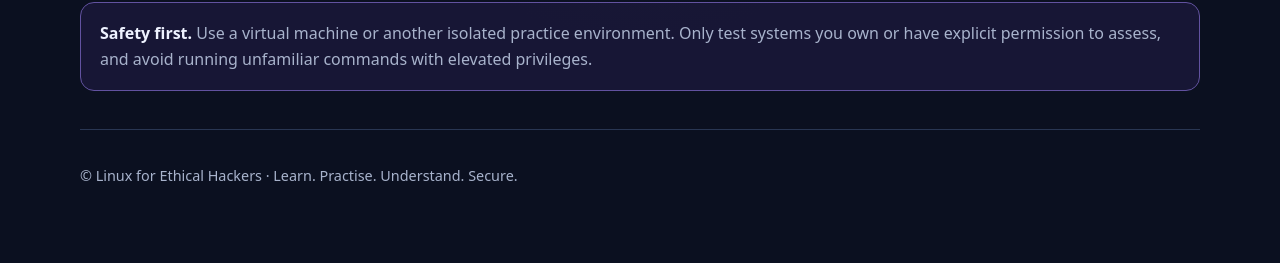
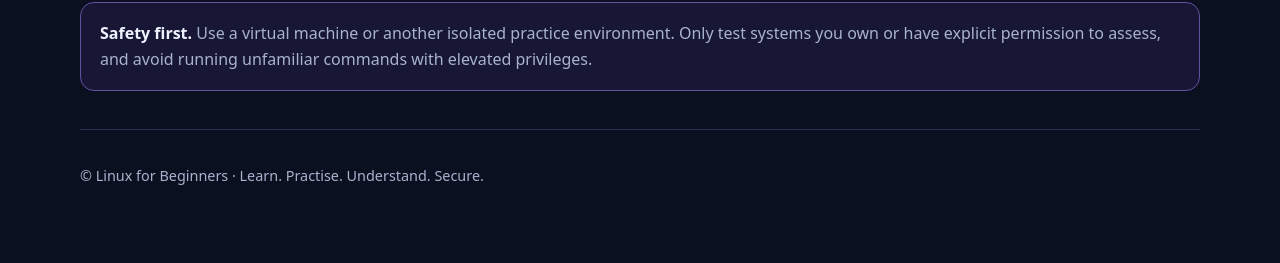
Before and after one commit to abbasdalhatu/Linux-For-Beginners, a Jekyll site: the page Exercises/index.html, which Jekyll copies as it is, in a window 1280 px wide. Shown: the part 985-1248 px from the top of the page. Built offline with Jekyll 4.4.1, drawn with Linux system fonts in a browser that asks for light colours.

Commit message:
Replace Ethical Hackers branding with Beginners

```diff
--- a/Exercises/index.html
+++ b/Exercises/index.html
@@ -5,8 +5,8 @@
   <meta name="viewport" content="width=device-width, initial-scale=1">
   <meta name="description" content="Hands-on Linux, networking, cybersecurity, Bash scripting and system administration exercises for learners.">
   <meta name="theme-color" content="#0b1020">
-  <link rel="canonical" href="https://abbasdalhatu.github.io/Linux-For-Ethical-Hackers/Exercises/">
-  <title>Practical Exercises | Linux for Ethical Hackers</title>
+  <link rel="canonical" href="https://abbasdalhatu.github.io/Linux-For-Beginners/Exercises/">
+  <title>Practical Exercises | Linux for Beginners</title>
   <style>
     :root{color-scheme:dark;--bg:#0b1020;--panel:#131c32;--line:#293653;--text:#eef2ff;--muted:#a8b3cc;--accent:#a78bfa;--cyan:#67e8f9}
     *{box-sizing:border-box}
@@ -36,7 +36,7 @@
 </head>
 <body>
   <main class="container">
-    <a class="top-link" href="/Linux-For-Ethical-Hackers/">← Back to course homepage</a>
+    <a class="top-link" href="/Linux-For-Beginners/">← Back to course homepage</a>
     <header class="hero">
       <p class="eyebrow">Learn by doing</p>
       <h1>Practical Exercises</h1>
@@ -85,7 +85,7 @@
     </aside>
 
     <footer class="footer">
-      <p>© Linux for Ethical Hackers · Learn. Practise. Understand. Secure.</p>
+      <p>© Linux for Beginners · Learn. Practise. Understand. Secure.</p>
     </footer>
   </main>
 </body>
```
